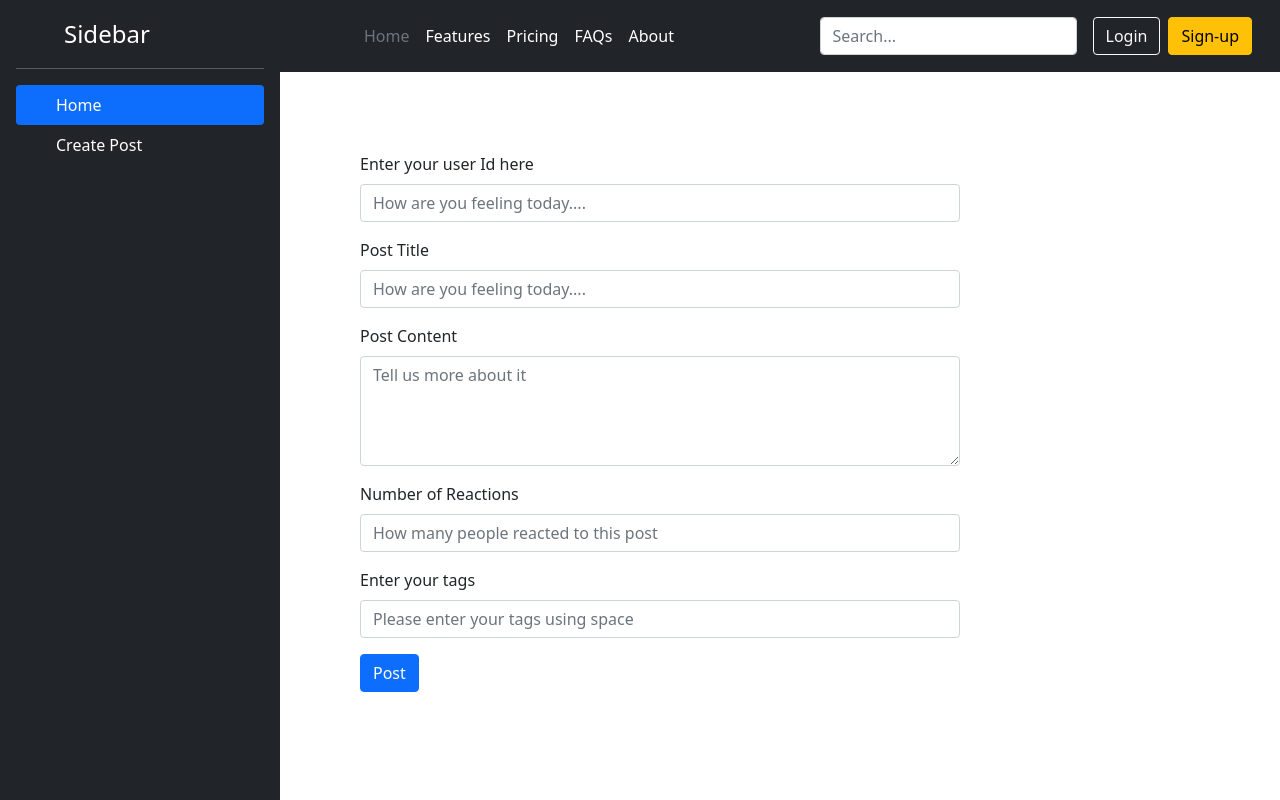
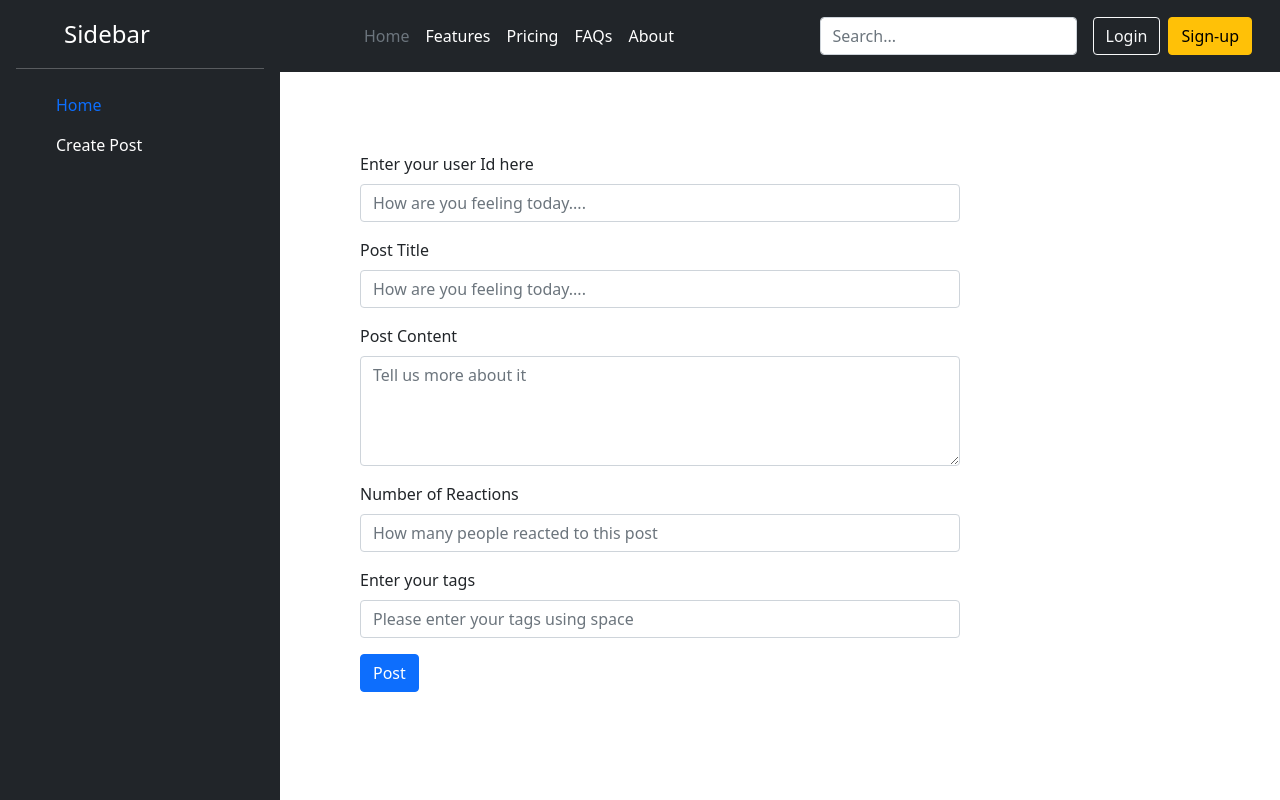
Before and after one commit to sajidsami856-jpg/social-media2, a React (Vite) app: page /create-post in a window 1280 px wide. Shown: the top 800 px of the page. Built offline with nearby package versions, Linux system fonts and the light colour scheme; no server answers.

Commit message:
added Link

```diff
--- a/src/Components/Sidebar.jsx
+++ b/src/Components/Sidebar.jsx
@@ -1,7 +1,10 @@
+import { Link } from "react-router-dom";
+
 const Sidebar=({currPage,setPage})=>{
   const handleOnClick=(evt)=>{
     setPage(evt.target.innerText);
-    // setPage(evt);
+    // setPage(evt);${currPage==="Home" && "active"}`}
+    // ${currPage==="Create Post" && "active"}`}
   }
   return (
     <div className="d-flex flex-column flex-shrink-0 p-3 text-white bg-dark sidebar" style={{width: "280px"}} >
@@ -12,13 +15,13 @@ const Sidebar=({currPage,setPage})=>{
       <hr/>
       <ul className="nav nav-pills flex-column mb-auto">
         <li className="nav-item" onClick={handleOnClick}>
-          <a href="#" className={`nav-link ${currPage==="Home" && "active"}`} aria-current="page">
+          <Link to="/" className="nav-link"  aria-current="page">
             <svg className="bi me-2" width="16" height="16"><use xlinkHref="#home"></use></svg>
             Home
-          </a>
+          </Link>
         </li>
         <li onClick={handleOnClick}>
-          <a href="#" className={`nav-link text-white ${currPage==="Create Post" && "active"}`}>
+          <a href="/create-post" className="nav-link text-white" >
             <svg className="bi me-2" width="16" height="16"><use xlinkHref="#speedometer2"></use></svg>
             Create Post
           </a>
@@ -26,10 +29,10 @@ const Sidebar=({currPage,setPage})=>{
       </ul>
       <hr/>
       <div className="dropdown">
-        <a href="#" className="d-flex align-items-center text-white text-decoration-none dropdown-toggle" id="dropdownUser1" data-bs-toggle="dropdown" aria-expanded="false">
+        <Link to="#" className="d-flex align-items-center text-white text-decoration-none dropdown-toggle" id="dropdownUser1" data-bs-toggle="dropdown" aria-expanded="false">
           <img src="https://github.com/mdo.png" alt="" width="32" height="32" className="rounded-circle me-2"/>
           <strong>mdo</strong>
-        </a>
+        </Link>
         <ul className="dropdown-menu dropdown-menu-dark text-small shadow" aria-labelledby="dropdownUser1">
           <li><a className="dropdown-item" href="#">New project...</a></li>
           <li><a className="dropdown-item" href="#">Settings</a></li>
```
